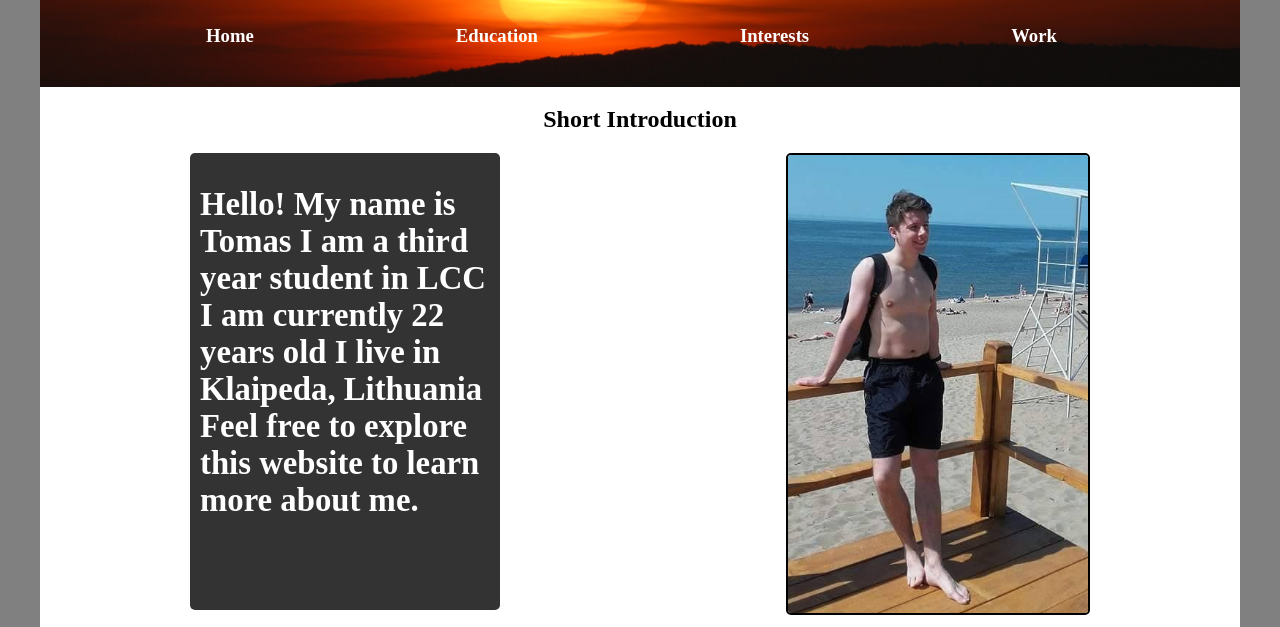
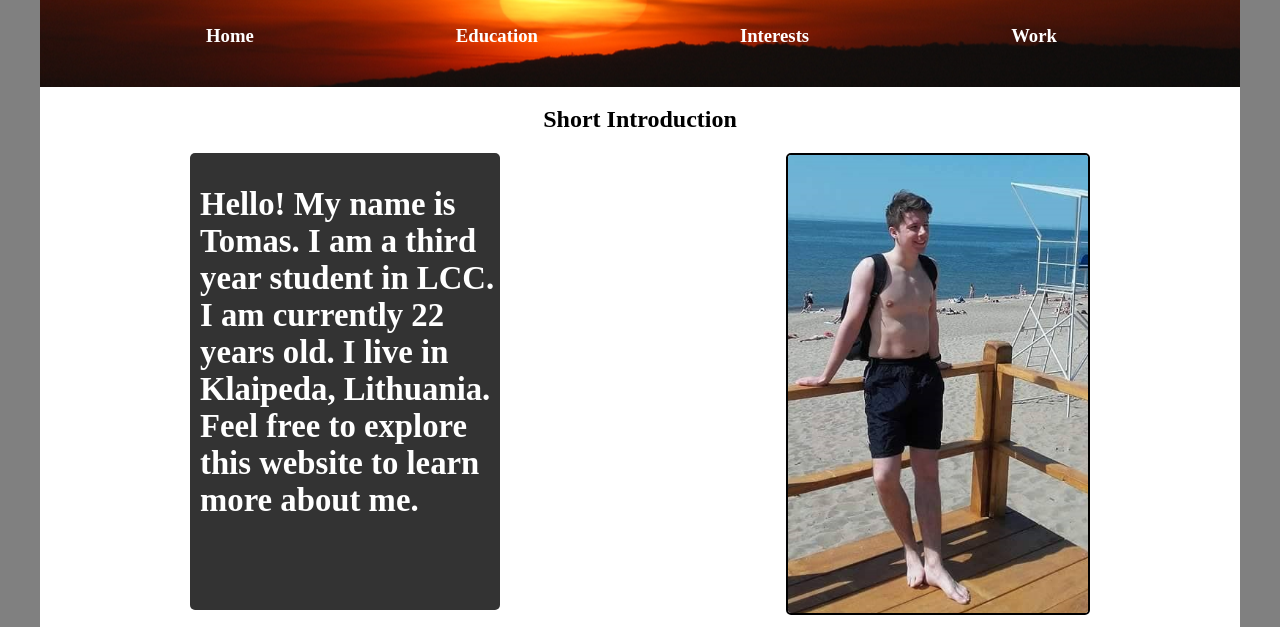
Before and after one commit to tomis3555/tomis3555.github.io, a plain HTML site: page index.html in a window 1280 px wide. Shown: the part 98-725 px from the top of the page. Drawn offline with Linux system fonts and the light colour scheme.

Commit message:
Add files via upload

```diff
--- a/index.html
+++ b/index.html
@@ -7,14 +7,13 @@
 
   <body>
    <div id="container">
-
-
+                                <!--HEADER-->
 <header>
 <div id="welcome">
 <h1>Home</h1>
 </div>
 
-<!--Main navigation buttons:-->
+                        <!--Main navigation buttons:-->
   <div id="navigation">
 
 
@@ -36,9 +35,8 @@
     </div>
 
   </div>
-                                        <!--MAIN-->
 </header>
-
+                                    <!--MAIN-->
 <main>
 <div id="main-intro-top">
   <h2> Short Introduction</h2>
@@ -46,15 +44,15 @@
 
 <div id="main-intro-left">
   <h3>
-   Hello! My name is Tomas
-   I am a third year student in LCC
-   I am currently 22 years old
-   I live in Klaipeda, Lithuania
+   Hello! My name is Tomas.
+   I am a third year student in LCC.
+   I am currently 22 years old.
+   I live in Klaipeda, Lithuania.
    Feel free to explore this website to learn more about me. </h3>
 </div>
 
   <img alt="a picture of me" class="intro-img" src="images\intro-img.png" />
-<br>
+
 
 <div id="main-intro-left">
   <h3>
@@ -71,7 +69,6 @@
     <dt>Engine power</dt>
     <dd>- 66kw</dd>
 
-
   </dl>
 </div>
 
@@ -81,11 +78,8 @@
   <h3><a href="education.html">EDUCATION</a></h3>
 </div>
 
-
-
-
-
 </main>
+                                  <!--FOOTER-->
 <footer>
 
 <div id="contact">
@@ -95,10 +89,7 @@
 <img alt="Facebook Logo" class="footer-logo" src="images\logo-fb.png" />
 </a>
 
-
 <h4>
 <p>&copy; 2019</p>
-
-
 </footer>
 </body>
--- a/style.css
+++ b/style.css
@@ -4,7 +4,7 @@ body {
 }
 
 #container {
-  background-color: white;
+  background-color: white ;
   width: 1200px;
 
   margin: 0 auto;
```
Also changed, not shown: interests.html (+4 -10 lines), work.html (+5 -13 lines).
